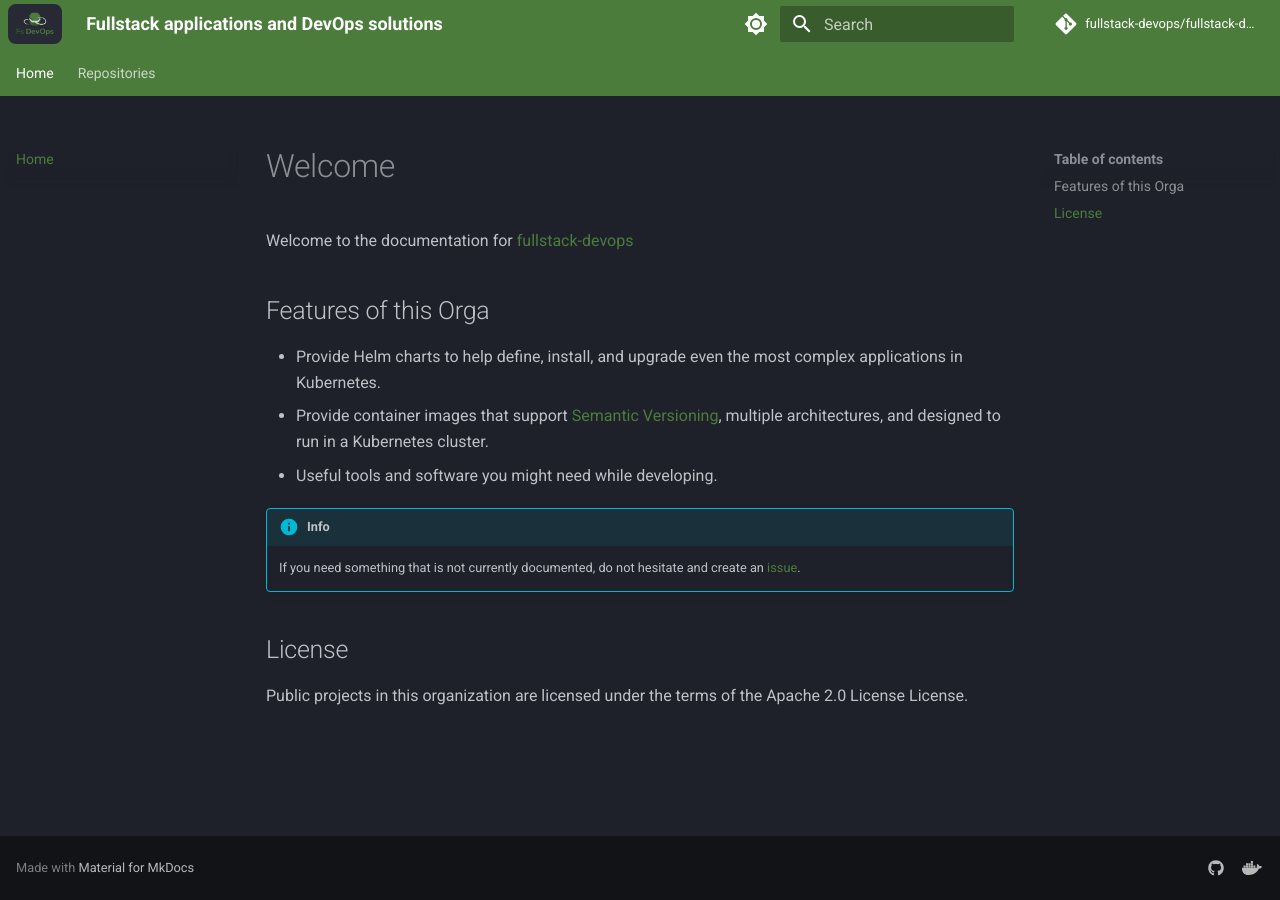
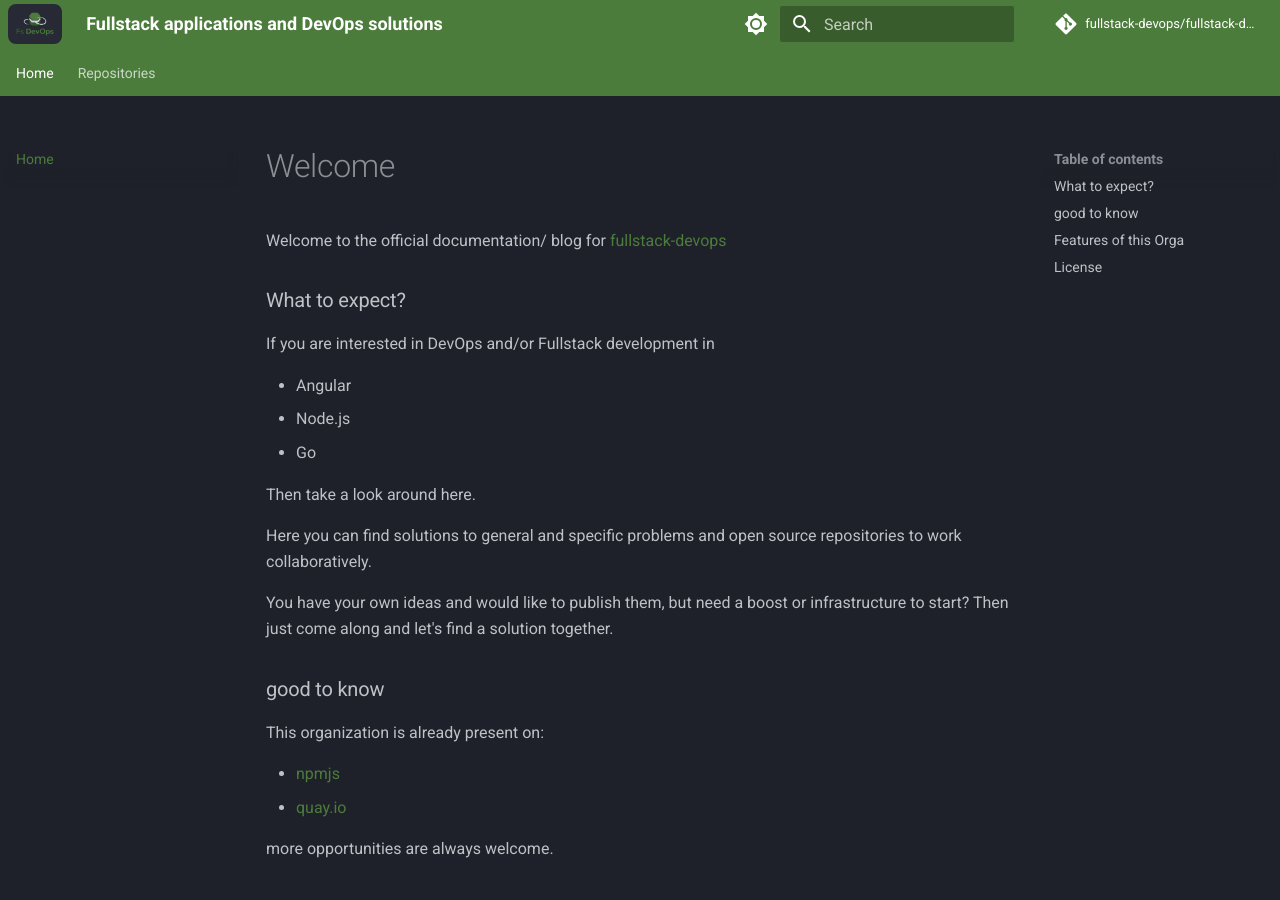
Before and after one commit to fullstack-devops/fullstack-devops.github.io, an MkDocs documentation site: the page built from docs/index.md, in a window 1280 px wide and 900 px high. Built offline with MkDocs 1.6.1 and Material for MkDocs 9.7.7, drawn with Linux system fonts in a browser that asks for light colours; comment, search, counter and statistics services are not loaded.

Commit message:
Update index.md

```diff
--- a/docs/index.md
+++ b/docs/index.md
@@ -1,6 +1,30 @@
 # Welcome
 
-Welcome to the documentation for [fullstack-devops](https://github.com/fullstack-devops)
+Welcome to the official documentation/ blog for [fullstack-devops](https://github.com/fullstack-devops)
+
+
+### What to expect?
+
+If you are interested in DevOps and/or Fullstack development in
+
+- Angular
+- Node.js
+- Go
+
+Then take a look around here.
+
+Here you can find solutions to general and specific problems and open source repositories to work collaboratively.
+
+You have your own ideas and would like to publish them, but need a boost or infrastructure to start? Then just come along and let's find a solution together.
+
+### good to know
+
+This organization is already present on:
+
+- [npmjs](https://www.npmjs.com/org/fullstack-devops)
+- [quay.io](https://quay.io/organization/fullstack-devops)
+
+more opportunities are always welcome.
 
 ## Features of this Orga
 
```
